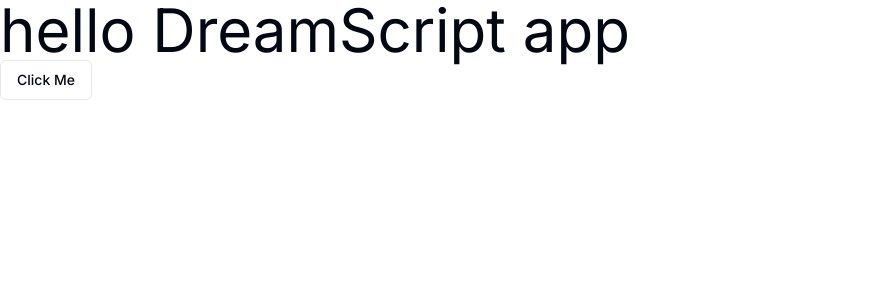
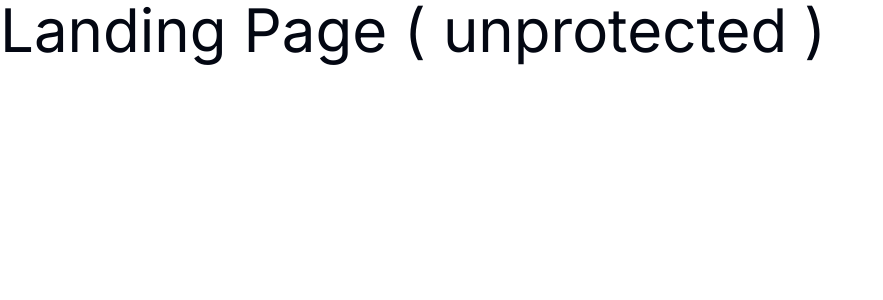
Before and after one commit to sameerkali/DreamScript, a Next.js app: page / in a window 1280 px wide. Shown: the top 300 px of the page, without its empty margins (0-883 px from the left). Built offline with nearby package versions, Linux system fonts and the light colour scheme.

Commit message:
let's start making authentication for this app

```diff
--- /dev/null
+++ b/app/(dashboard)/(routes)/dashboard/page.tsx
@@ -0,0 +1,9 @@
+
+    const DashboardPage = () =>{
+  return (
+    <>
+    <p className='text-6xl'>Dashboard Page</p>
+    </>
+  )
+}
+export default DashboardPage;
--- /dev/null
+++ b/app/(landing)/page.tsx
@@ -0,0 +1,10 @@
+import { Button } from '@/components/ui/button'
+
+const landingPage = () => {
+  return (
+    <>
+    <p className='text-6xl'>Landing Page ( unprotected )</p>
+    </>
+  )
+}
+export default  landingPage;
--- a/app/globals.css
+++ b/app/globals.css
@@ -1,6 +1,12 @@
 @tailwind base;
 @tailwind components;
 @tailwind utilities;
+
+
+html,body,:root{
+  height: 100%;
+}
+
 
 @layer base {
   :root {
--- a/app/layout.tsx
+++ b/app/layout.tsx
@@ -5,8 +5,8 @@ import { Inter } from 'next/font/google'
 const inter = Inter({ subsets: ['latin'] })
 
 export const metadata: Metadata = {
-  title: 'Create Next App',
-  description: 'Generated by create next app',
+  title: 'DreamScript',
+  description: 'DreamScript: AI platform, Your creative playground! Code, music, art, stories - effortlessly. Blend them into cool videos. Collaborate, earn, and let your imagination soar. Start now!',
 }
 
 export default function RootLayout({
--- a/app/page.tsx
+++ /dev/null
@@ -1,10 +0,0 @@
-import { Button } from '@/components/ui/button'
-
-export default function Home() {
-  return (
-    <>
-    <p className='text-6xl'>hello DreamScript app</p>
-    <Button variant="outline">Click Me</Button>
-    </>
-  )
-}
```
Also changed, not shown: app/(dashboard)/(routes)/README.md (added).
